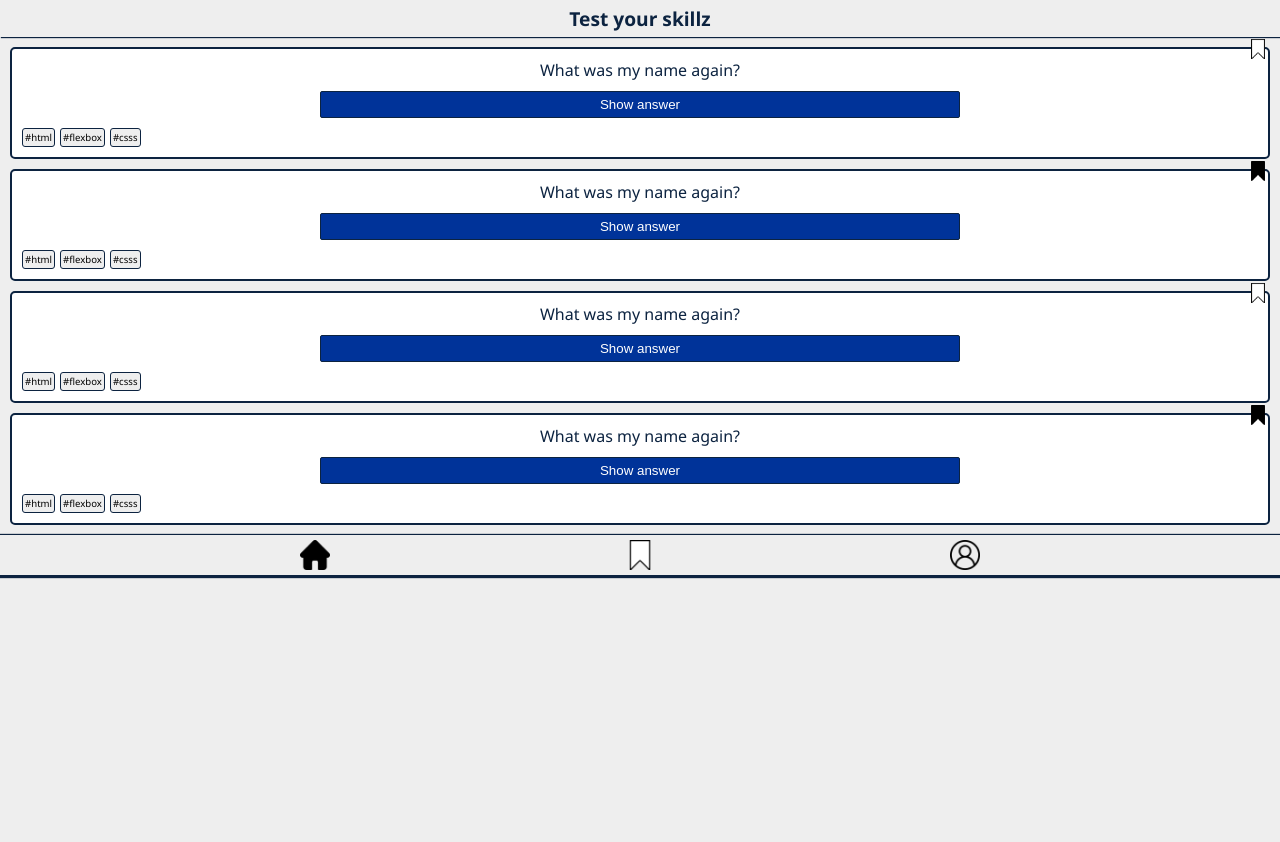
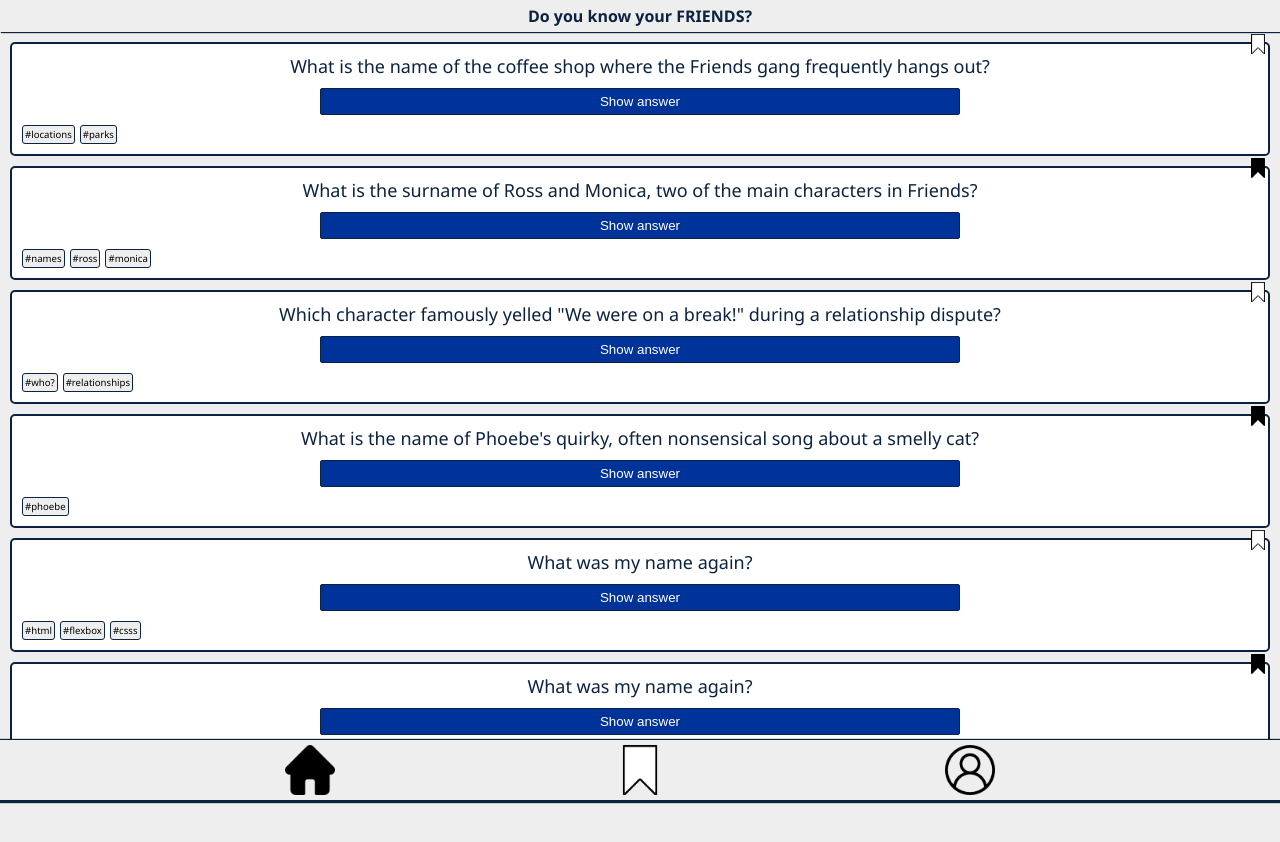
Before and after one commit to j-schilling/janosch-quiz-app, a plain HTML site: page index.html in a window 1280 px wide. Before the commit the page ends 800 px from the top, so only its background shows below. Drawn offline with Linux system fonts and the light colour scheme; files whose address does not match are found by name.

Commit message:
card optimizations

```diff
--- a/components/card.css
+++ b/components/card.css
@@ -16,6 +16,7 @@
 .question {
   text-align: center;
   /* padding: 30px; */
+  font-size: large;
   color: var(--third-color-dark-blue);
 }
 
--- a/components/header.css
+++ b/components/header.css
@@ -11,6 +11,6 @@ header {
 h1 {
   color: var(--third-color-dark-blue);
 
-  font-size: larger;
+  font-size: medium;
   text-align: center;
 }
--- a/components/navigation.css
+++ b/components/navigation.css
@@ -15,7 +15,7 @@ footer {
 }
 
 .nav-item {
-  height: 30px;
+  height: 50px;
 }
 
 .nav-item img {
--- a/index.html
+++ b/index.html
@@ -7,16 +7,18 @@
     <link rel="stylesheet" href="./styles.css" />
   </head>
   <body>
-    <header><h1>Test your skillz</h1></header>
+    <header><h1>Do you know your FRIENDS?</h1></header>
     <main>
       <section class="card">
-        <p class="question">What was my name again?</p>
+        <p class="question">
+          What is the name of the coffee shop where the Friends gang frequently
+          hangs out?
+        </p>
         <button class="answer-button">Show answer</button>
-        <p hidden class="answer">This is your answer</p>
+        <p hidden class="answer">Central Perk</p>
         <div class="topic-tags">
-          <div class="topic-tag">#html</div>
-          <div class="topic-tag">#flexbox</div>
-          <div class="topic-tag">#csss</div>
+          <div class="topic-tag">#locations</div>
+          <div class="topic-tag">#parks</div>
         </div>
         <img
           class="bookmark"
@@ -25,13 +27,49 @@
         />
       </section>
       <section class="card">
-        <p class="question">What was my name again?</p>
+        <p class="question">
+          What is the surname of Ross and Monica, two of the main characters in
+          Friends?
+        </p>
         <button class="answer-button">Show answer</button>
-        <p hidden class="answer">This is your answer</p>
+        <p hidden class="answer">Geller</p>
         <div class="topic-tags">
-          <div class="topic-tag">#html</div>
-          <div class="topic-tag">#flexbox</div>
-          <div class="topic-tag">#csss</div>
+          <div class="topic-tag">#names</div>
+          <div class="topic-tag">#ross</div>
+          <div class="topic-tag">#monica</div>
+        </div>
+        <img
+          class="bookmark"
+          src="./resources/bookmark_filled.png"
+          alt="empty bookmark"
+        />
+      </section>
+      <section class="card">
+        <p class="question">
+          Which character famously yelled "We were on a break!" during a
+          relationship dispute?
+        </p>
+        <button class="answer-button">Show answer</button>
+        <p hidden class="answer">Ross Geller</p>
+        <div class="topic-tags">
+          <div class="topic-tag">#who?</div>
+          <div class="topic-tag">#relationships</div>
+        </div>
+        <img
+          class="bookmark"
+          src="./resources/bookmark.png"
+          alt="empty bookmark"
+        />
+      </section>
+      <section class="card">
+        <p class="question">
+          What is the name of Phoebe's quirky, often nonsensical song about a
+          smelly cat?
+        </p>
+        <button class="answer-button">Show answer</button>
+        <p hidden class="answer">Smelly Cat</p>
+        <div class="topic-tags">
+          <div class="topic-tag">#phoebe</div>
         </div>
         <img
           class="bookmark"
```
